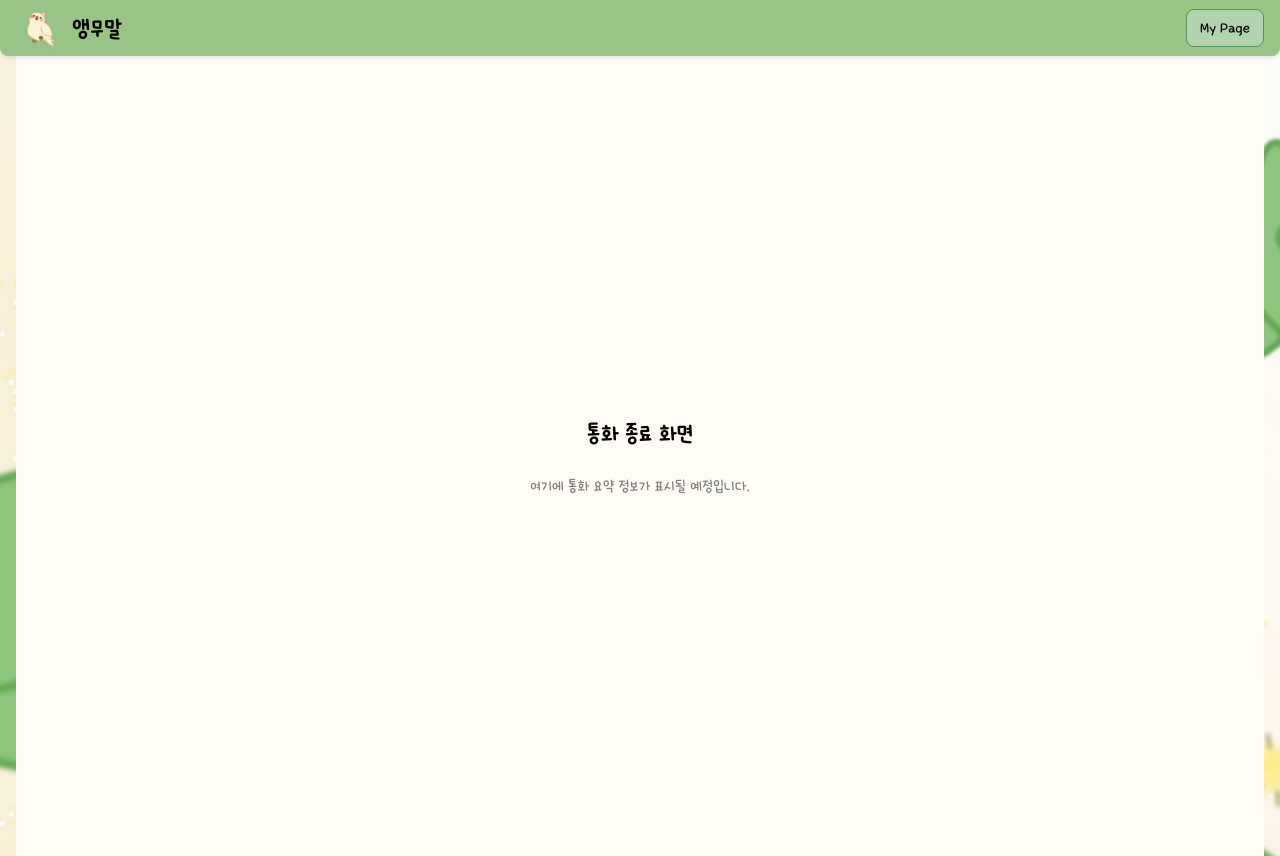
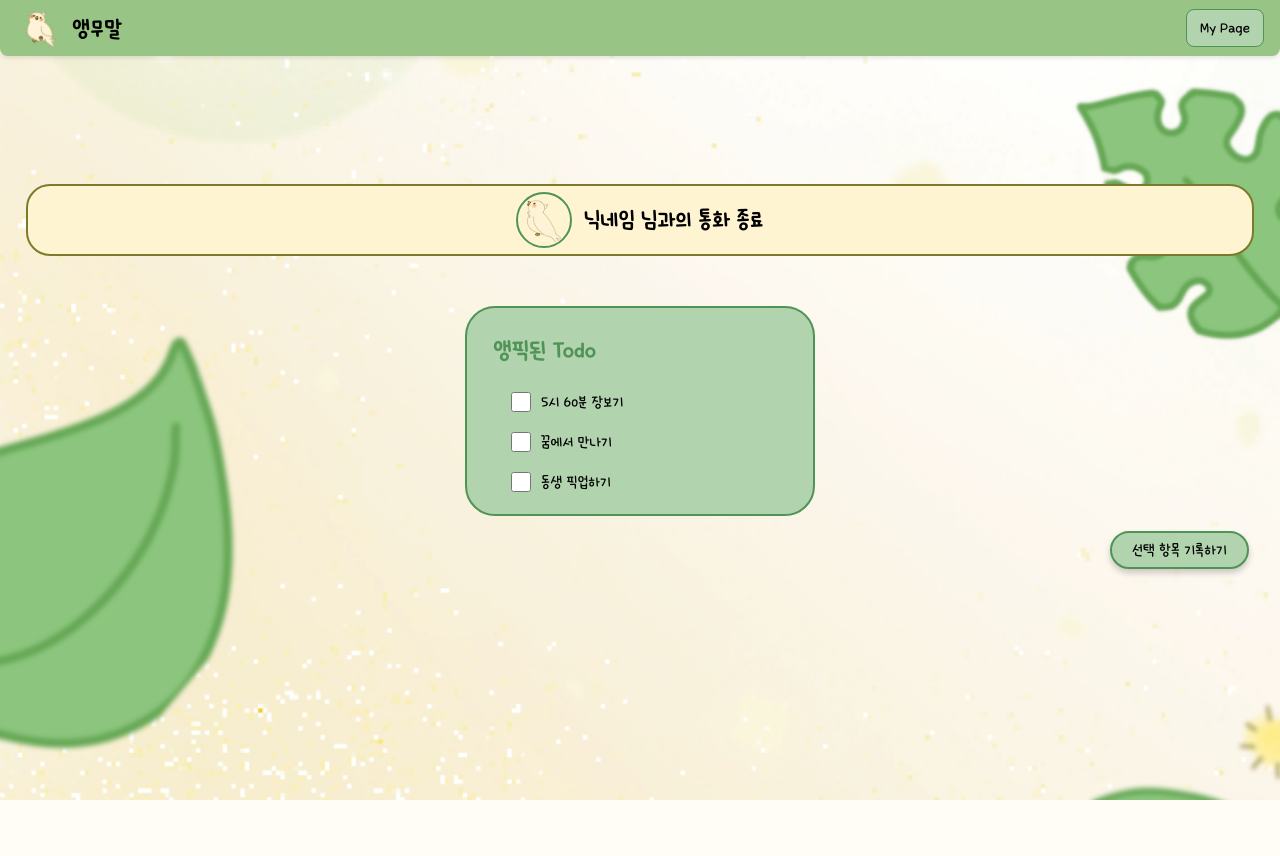
Before and after one commit to Kakaotech-Final-18/Kakaotech-Front, a React (Vite) app: page /call/end in a window 1280 px wide. After the commit the page ends 800 px from the top, so only its background shows below. Built offline with nearby package versions, Linux system fonts and the light colour scheme; no server answers; a web font is replaced by a local one.

Commit message:
feat : endcallscreen design 적용

```diff
--- a/src/components/CallControl.css
+++ b/src/components/CallControl.css
@@ -1,3 +1,4 @@
+/* 기본 call-control 스타일 */
 .call-control {
   display: flex;
   justify-content: space-between;
@@ -12,6 +13,13 @@
   box-sizing: border-box;
   margin: 0 auto;
   width: calc(100% - 20px);
+}
+
+/* showEndCallButton이 false일 때 가운데 정렬 */
+.call-control.center-align {
+  justify-content: center; /* 가운데 정렬 */
+  position: static;
+
 }
 
 /* 프로필+닉네임 컨테이너 */
@@ -33,7 +41,7 @@
 
 /* 닉네임 */
 .call-control-nickname {
-  font-size: 130%; /* 폰트 크기 */
+  font-size: 150%; /* 폰트 크기 */
   font-weight: bold;
   color: var(--color-text-main);
 }
--- a/src/components/CallControl.jsx
+++ b/src/components/CallControl.jsx
@@ -1,13 +1,18 @@
 import React from 'react';
+import { useLocation } from 'react-router-dom';
 import DefaultProfile from '../assets/default-profile.svg';
 import EndCallIcon from '../assets/decline-button.svg';
 import './CallControl.css';
 
 const CallControl = ({ nickname, onEndCall }) => {
   const displayName = nickname || '닉네임';
+  const location = useLocation();
+  const showEndCallButton = location.pathname !== '/call/end';
 
   return (
-    <div className="call-control">
+    <div
+      className={`call-control ${!showEndCallButton ? 'center-align' : ''}`}
+    >
       {/* 왼쪽: 프로필 + 닉네임 */}
       <div className="call-control-left">
         <img
@@ -15,13 +20,17 @@ const CallControl = ({ nickname, onEndCall }) => {
           alt="Profile"
           className="call-control-profile"
         />
-        <span className="call-control-nickname">{displayName}</span>
+        <span className="call-control-nickname">
+          {displayName} {!showEndCallButton ? '님과의 통화 종료' : ''}
+        </span>
       </div>
 
       {/* 오른쪽: 종료 버튼 */}
-      <button className="call-control-end-button" onClick={onEndCall}>
-        <img src={EndCallIcon} alt="End Call" />
-      </button>
+      {showEndCallButton && (
+        <button className="call-control-end-button" onClick={onEndCall}>
+          <img src={EndCallIcon} alt="End Call" />
+        </button>
+      )}
     </div>
   );
 };
--- a/src/components/EndCallScreen.css
+++ b/src/components/EndCallScreen.css
@@ -1,20 +1,98 @@
 .end-call-screen {
   display: flex;
-  flex-direction: column;
-  justify-content: center;
-  align-items: center;
-  height: 100vh;
-  text-align: center;
-  background-color: var(--color-background-main);
-  color: var(--color-text-main);
+  justify-content: center; /* 수평 중앙 정렬 */
+  align-items: center; /* 수직 중앙 정렬 */
+  flex-direction: column; /* 요소를 세로로 배치 */
+  height: 80vh;
+  max-height: 100%;
+  padding: 0;
+  margin: 0;
+  box-sizing: border-box;
 }
 
-.end-call-screen h2 {
-  font-size: 1.5rem;
-  margin-bottom: 16px;
+.summary-todo {
+  display: flex;
+  flex-direction: column;
+  background: #B1D3AE;
+  border: 2px solid #4F9456;
+  border-radius: 30px;
+  padding: 4px 16px;
+  box-sizing: border-box;
+  margin: 50px 40px 5px 40px; /* 수평 중앙 정렬 및 수직 여백 */
+  width: calc(100% - 20px);
+  max-width: 350px; /* 최대 너비 제한 */
 }
 
-.end-call-screen p {
-  font-size: 1rem;
-  color: var(--color-text-sub);
+.summary-todo h3 {
+  margin-bottom: 10px;
+  margin-left: 10px;
+  font-size: 25px;
+  font-weight: bold;
+  color: #4F9456; /* 진한 초록색 텍스트 */
 }
+
+.summary-todo ul {
+  list-style: none;
+  padding-left: 24px;
+  margin-bottom: 15px;
+}
+
+.summary-todo li {
+  display: flex;
+  align-items: center;
+  margin-bottom: 14px;
+  font-size: 16px;
+  color: black; /* 텍스트 색상 */
+  font-weight: 500;
+}
+
+.summary-todo li:last-child {
+  margin-bottom: 0;
+}
+
+.summary-todo input[type="checkbox"] {
+  width: 20px;
+  height: 20px;
+  margin-right: 10px;
+  accent-color: #66bb6a; /* 체크박스 색상 */
+  border-radius: 4px; /* 체크박스 둥근 모서리 */
+}
+
+.summary-todo li label {
+  display: flex;
+  align-items: center;
+  cursor: pointer;
+}
+
+.summary-todo li:hover {
+  background-color: #f1f8e9; /* 마우스 호버 시 배경색 변경 */
+  border-radius: 8px;
+  padding: 5px;
+}
+
+.select-button {
+  background-color: #B1D3AE; /* 버튼 배경색 */
+  color: black; /* 버튼 텍스트 색 */
+  border: 2px solid #4F9456;
+  padding: 5px 20px; /* 내부 여백 */
+  border-radius: 25px; /* 둥근 테두리 (높이에 비례) */
+  font-size: 16px; /* 텍스트 크기 */
+  font-weight: 500;
+  cursor: pointer; /* 커서 포인터 */
+  display: inline-block; /* 인라인 블록으로 변경 */
+  margin-left: auto; /* 왼쪽 여백을 자동으로 설정하여 오른쪽 정렬 */
+  margin-top: 10px; /* 상단 여백 추가 */
+  margin-right: 15px;
+  box-shadow: 0px 4px 6px rgba(0, 0, 0, 0.2); /* 그림자 효과 */
+}
+
+.select-button:hover {
+  background-color: #4db6ac; /* 호버 시 배경색 변경 */
+  box-shadow: 0px 6px 8px rgba(0, 0, 0, 0.3); /* 호버 시 그림자 강조 */
+}
+
+.select-button:active {
+  background-color: #388e8e; /* 클릭 시 색상 어둡게 */
+  box-shadow: 0px 2px 4px rgba(0, 0, 0, 0.2); /* 클릭 시 그림자 줄이기 */
+  transform: translateY(2px); /* 클릭 시 살짝 눌린 듯한 효과 */
+}
--- a/src/components/EndCallScreen.jsx
+++ b/src/components/EndCallScreen.jsx
@@ -1,12 +1,44 @@
 import React from 'react';
+import { useNavigate } from 'react-router-dom';
 import './EndCallScreen.css';
+import CallControl from './CallControl';
 
-// todo : 여기서 통화 요약 받고 확인 누르면 /call/home으로 이동
 const EndCallScreen = () => {
+  const navigate = useNavigate();
+
+  // 통화 요약 정보를 설정
+  const callSummary = {
+    caller: '정은체 님',
+    todos: [
+      { id: 1, text: '5시 60분 장보기', completed: false },
+      { id: 2, text: '꿈에서 만나기', completed: false },
+      { id: 3, text: '동생 픽업하기', completed: false },
+    ],
+  };
+
+  const handleConfirm = () => {
+    navigate('/call/home'); // '/call/home'으로 이동
+  };
+
   return (
     <div className="end-call-screen">
-      <h2>통화 종료 화면</h2>
-      <p>여기에 통화 요약 정보가 표시될 예정입니다.</p>
+      <CallControl />
+      <div className="summary-todo">
+        <h3>앵픽된 Todo</h3>
+        <ul>
+          {callSummary.todos.map((todo) => (
+            <li key={todo.id}>
+              <label>
+                <input type="checkbox" />
+                {todo.text}
+              </label>
+            </li>
+          ))}
+        </ul>
+      </div>
+      <button className="select-button" onClick={handleConfirm}>
+        선택 항목 기록하기
+      </button>
     </div>
   );
 };
```
